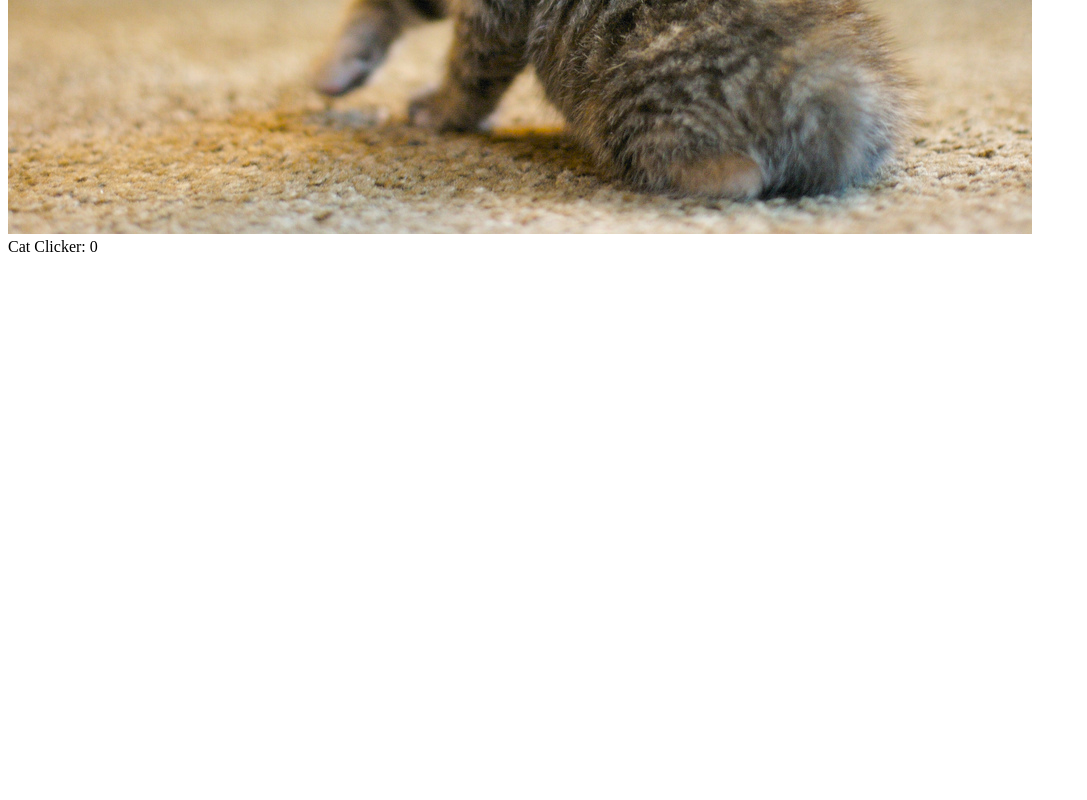
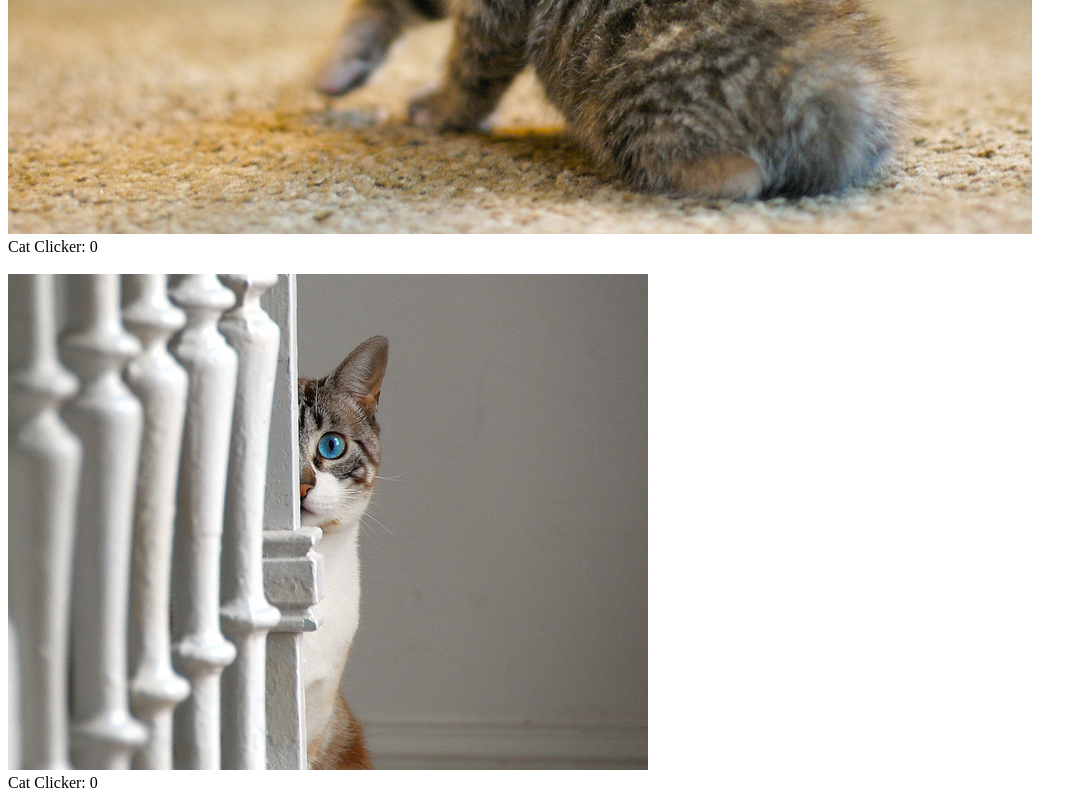
Before and after one commit to raetzman/CatClicker, a plain HTML site: page index.html in a window 1280 px wide. Shown: the part 528-1328 px from the top of the page, without its empty margins (0-1087 px from the left). Before the commit the page ends 800 px from the top, so only its background shows below. Drawn offline with Linux system fonts and the light colour scheme.

Commit message:
Created Cat Clicker 2 with Copy Paste

```diff
--- a/index.html
+++ b/index.html
@@ -4,15 +4,26 @@
 
 	<script>
 	var integer;
+	var integer2;
 
 	function onLoad(){
 		integer = 0;
+		integer2 = 0;
+
 		var elem = document.getElementById('cat_img');
 		document.getElementById("counter").innerHTML = "Cat Clicker: " + integer;
-		console.log(elem);
+
 		elem.addEventListener('click', function(){
 			integer = integer + 1;
 			document.getElementById("counter").innerHTML = "Cat Clicker: " + integer;
+		}, false);
+
+		var elem2 = document.getElementById('cat_img2');
+		document.getElementById("counter2").innerHTML = "Cat Clicker: " + integer2;
+
+		elem2.addEventListener('click', function(){
+			integer2 = integer2 + 1;
+			document.getElementById("counter2").innerHTML = "Cat Clicker: " + integer2;
 		}, false);
 	}
 
@@ -26,9 +37,14 @@
 	<h1>Cat Clicker</h1>
 	<div>
 		<img src='img/cat.jpg' id='cat_img' >
+		<br>
+		<label id='counter'></label>
 	</div>
+	<br>
 	<div>
-		<label id='counter'></label>
+		<img src='img/cat2.jpg' id='cat_img2' >
+		<br>
+		<label id='counter2'></label>
 	</div>
 </body>
 
```
